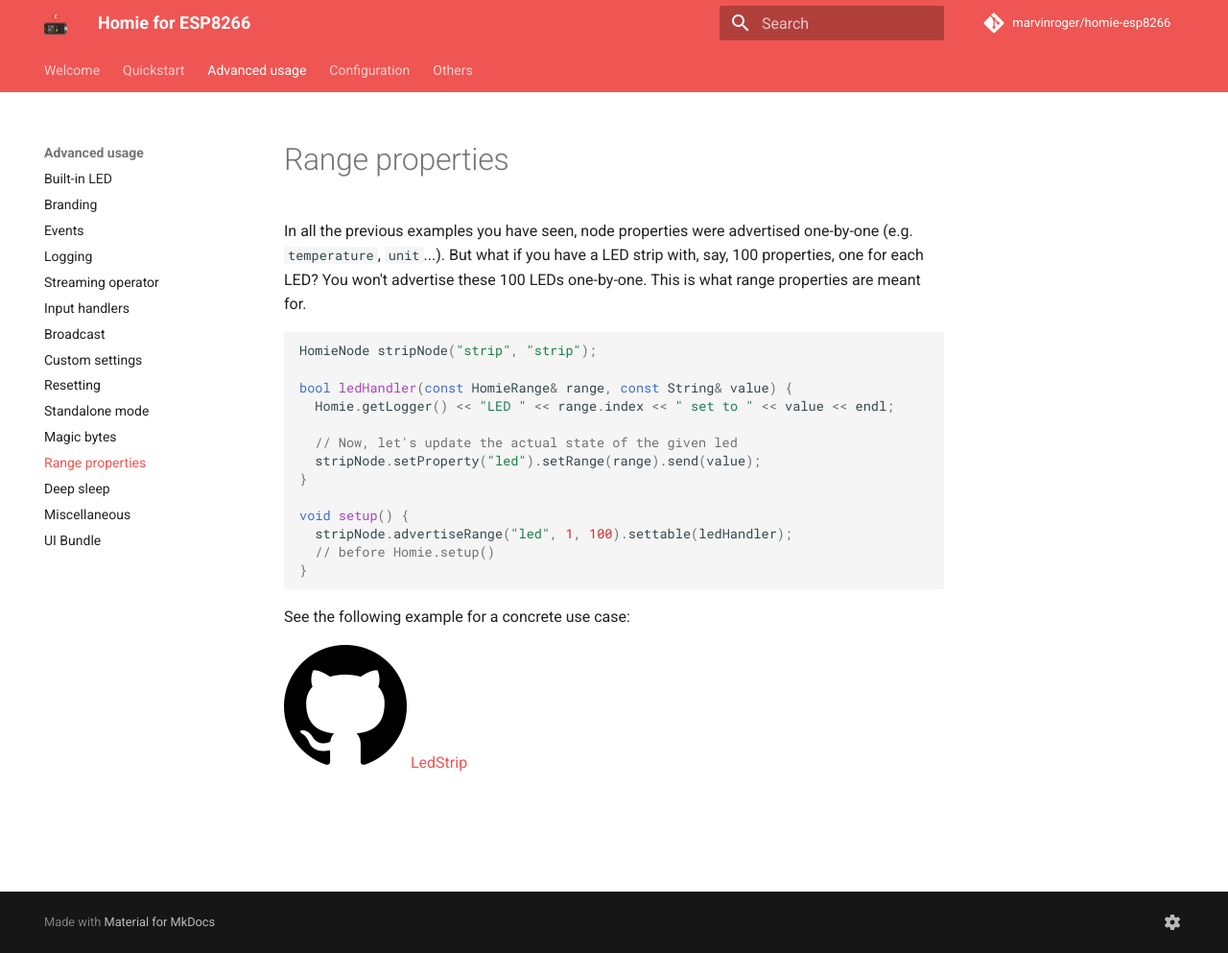
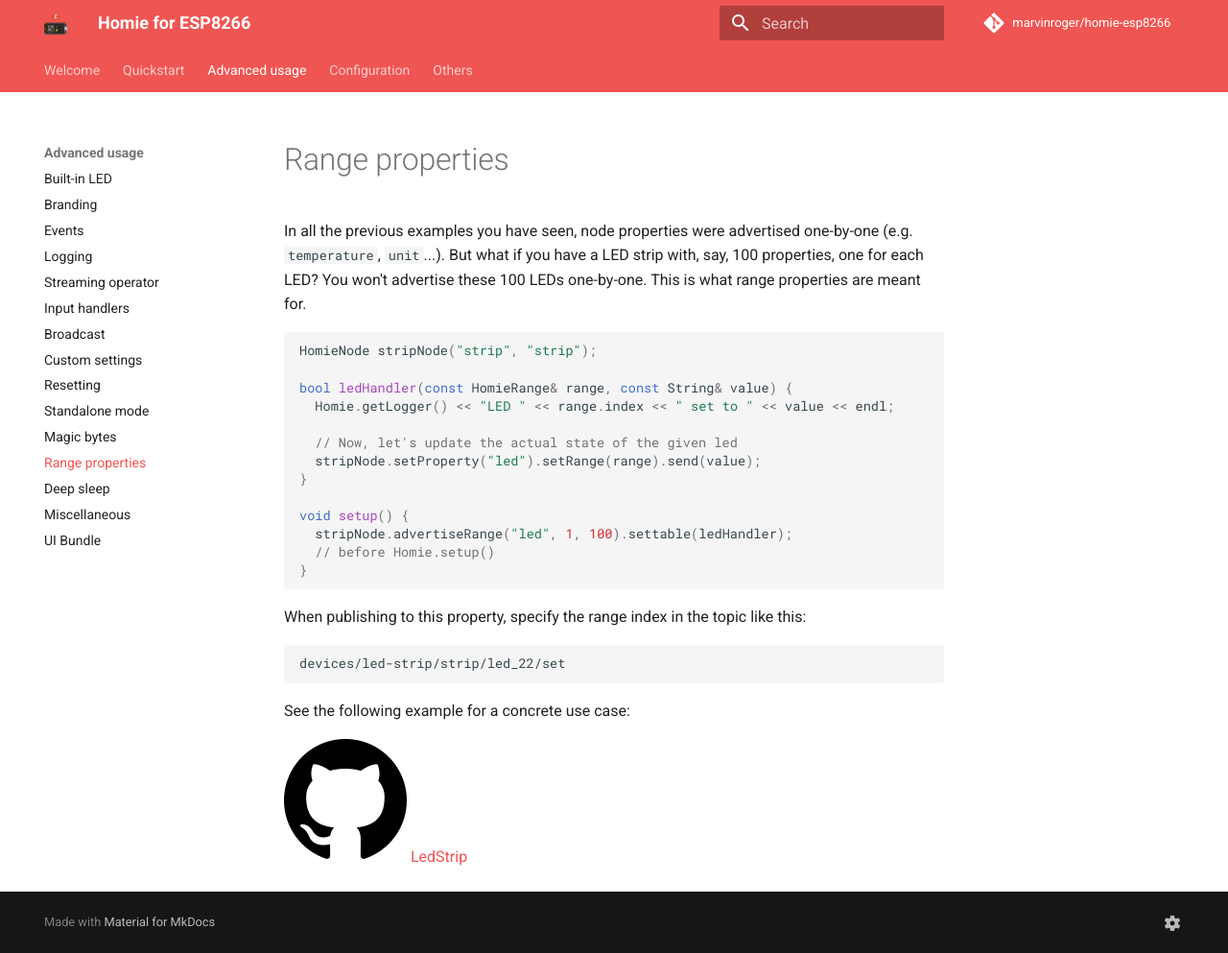
Before and after one commit to homieiot/homie-esp8266, an MkDocs documentation site: the page built from docs/advanced-usage/range-properties.md, in a window 1280 px wide and 993 px high. Shown: the whole window at 96% size. Built offline with MkDocs 1.6.1 and Material for MkDocs 9.7.7, drawn with Linux system fonts in a browser that asks for light colours; comment, search, counter and statistics services are not loaded; old or Windows-style settings are respelled for this version of MkDocs.

Commit message:
Document the topic name used for range properties
I couldn't find an example topic name for range properties in the documentation, and had to search through issue discussions to find it.

Thought the next person would appreciate an example in this file.

````diff
--- a/docs/advanced-usage/range-properties.md
+++ b/docs/advanced-usage/range-properties.md
@@ -16,6 +16,12 @@ void setup() {
 }
 ```
 
+When publishing to this property, specify the range index in the topic like this:
+
+```
+devices/led-strip/strip/led_22/set
+```
+
 See the following example for a concrete use case:
 
 [![GitHub logo](../assets/github.png) LedStrip](https://github.com/marvinroger/homie-esp8266/blob/develop/examples/LedStrip/LedStrip.ino)
````
